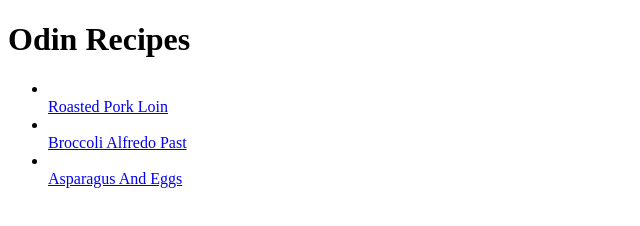
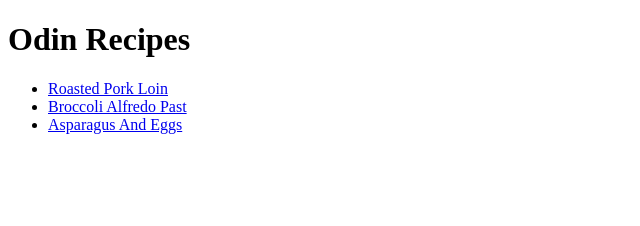
Before and after one commit to gabgoesdigital/odin-recipes, a plain HTML site: page index.html in a window 1280 px wide. Shown: the whole page, without its empty margins (0-640 px from the left). Drawn offline with Linux system fonts and the light colour scheme.

Commit message:
Remove </li> before a tag
Added a closing </li> before starting of the <a>. Result in better organized links without any blank spacesS

```diff
--- a/index.html
+++ b/index.html
@@ -7,9 +7,9 @@
     <body>
         <h1>Odin Recipes</h1>
         <ul>
-            <li></li><a href="recipes/roasted-pork-loin.html">Roasted Pork Loin</a></li>
-            <li></li><a href="recipes/broccoli-alfredo-pasta.html">Broccoli Alfredo Past</a></li>
-            <li></li><a href="recipes/asparagus-and-eggs.html">Asparagus And Eggs</a></li>
+            <li><a href="recipes/roasted-pork-loin.html">Roasted Pork Loin</a></li>
+            <li><a href="recipes/broccoli-alfredo-pasta.html">Broccoli Alfredo Past</a></li>
+            <li><a href="recipes/asparagus-and-eggs.html">Asparagus And Eggs</a></li>
         </ul>
            </body>
 </html>
```
